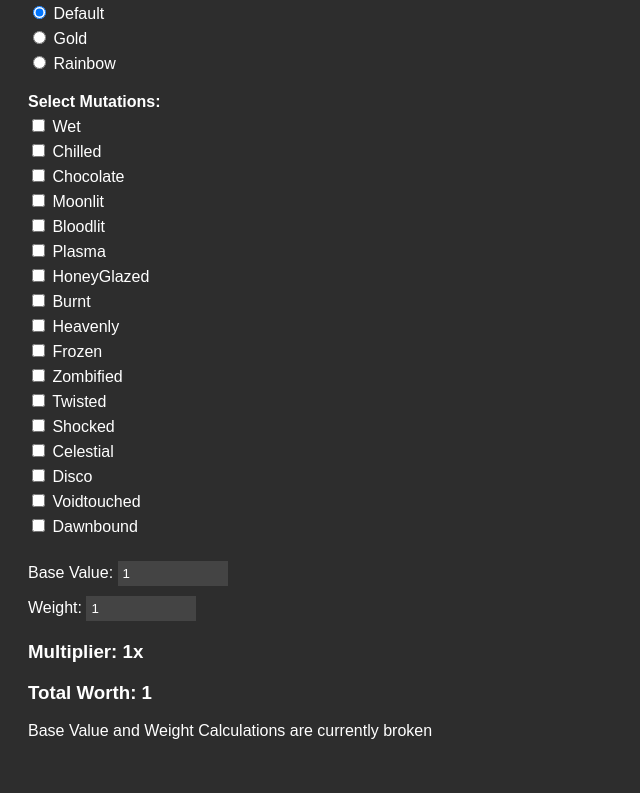
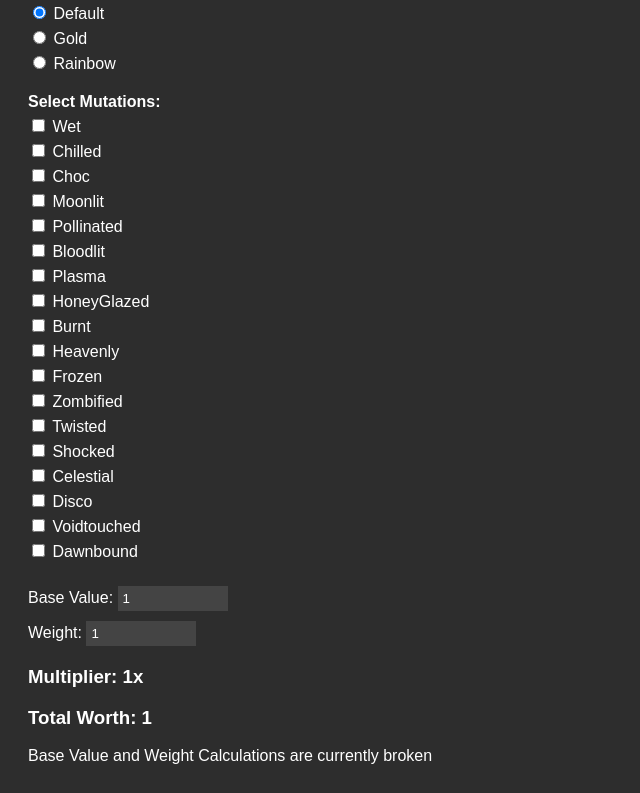
Before and after one commit to TomtomFH/Grow-a-Garden-Calculator, a plain HTML site: page index.html in a window 1280 px wide. Shown: the part 116-909 px from the top of the page, without its empty margins (0-640 px from the left). Before the commit the page ends 884 px from the top, so only its background shows below. Drawn offline with Linux system fonts and the light colour scheme.

Commit message:
Update index.html

```diff
--- a/index.html
+++ b/index.html
@@ -46,8 +46,9 @@
     <strong>Select Mutations:</strong>
     <label><input type="checkbox" id="wet" value="1" /> Wet</label>
     <label><input type="checkbox" id="chilled" value="1" /> Chilled</label>
-    <label><input type="checkbox" value="1" /> Chocolate</label>
+    <label><input type="checkbox" value="1" /> Choc</label>
     <label><input type="checkbox" value="1" /> Moonlit</label>
+    <label><input type="checkbox" value="2" /> Pollinated</label>
     <label><input type="checkbox" value="3" /> Bloodlit</label>
     <label><input type="checkbox" value="4" /> Plasma</label>
     <label><input type="checkbox" value="4" /> HoneyGlazed</label>
```
